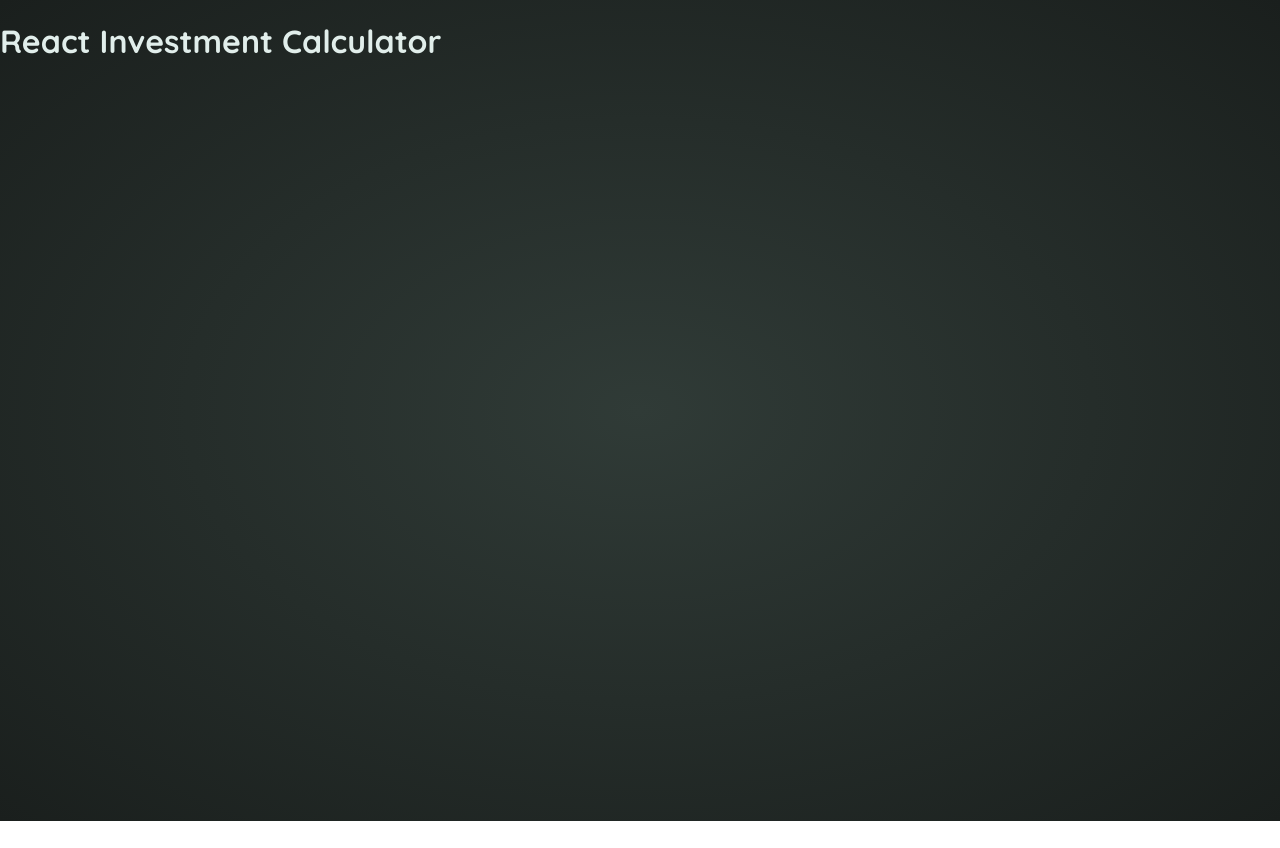
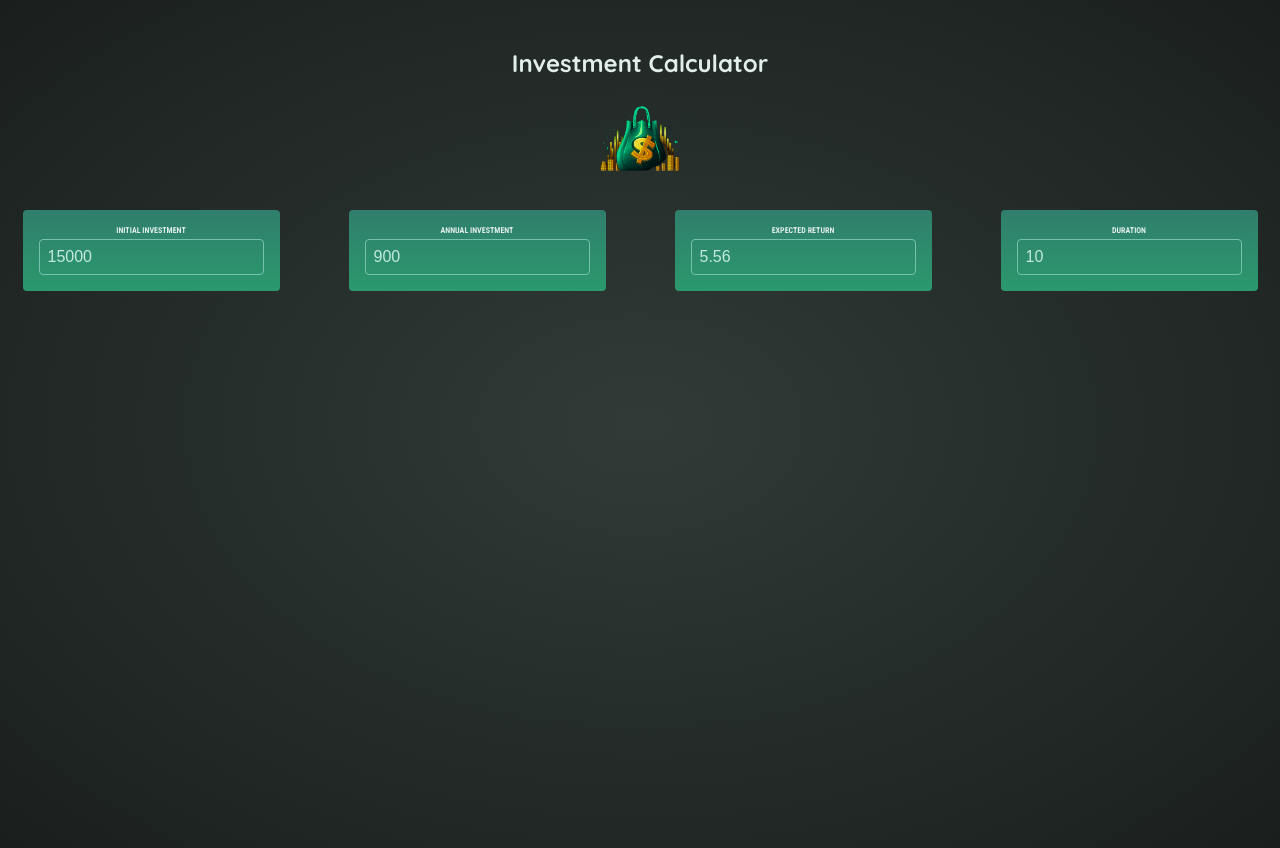
Before and after one commit to venkatajagadish/Reactapp, a React (Vite) app: page / in a window 1280 px wide. Before the commit the page ends 821 px from the top, so only its background shows below. Built offline with nearby package versions, Linux system fonts and the light colour scheme.

Commit message:
Added the Input header components

```diff
--- a/src/App.jsx
+++ b/src/App.jsx
@@ -1,7 +1,7 @@
+import InputGroup from "./components/InputGroup";
+
 function App() {
-  return (
-    <h1>React Investment Calculator</h1>
-  )
+  return <InputGroup />;
 }
 
-export default App
+export default App;
--- /dev/null
+++ b/src/components/Input.jsx
@@ -0,0 +1,8 @@
+export default function Input({ children, inputValue }) {
+  return (
+    <span id="user-input">
+      <label htmlFor="investment-input">{children}</label>
+      <input id="investment-input" type="number" value={inputValue} />
+    </span>
+  );
+}
--- /dev/null
+++ b/src/components/InputGroup.jsx
@@ -0,0 +1,17 @@
+import appImg from "./../assets/investment-calculator-logo.png";
+import Input from "./Input.jsx";
+
+export default function InputGroup() {
+  return (
+    <div id="header">
+      <h1>Investment Calculator</h1>
+      <img src={appImg} alt="moneyLogo" />
+      <div className="input-group">
+        <Input inputValue={15000}>Initial Investment</Input>
+        <Input inputValue={900}>Annual Investment</Input>
+        <Input inputValue={5.56}>Expected Return</Input>
+        <Input inputValue={10}>Duration</Input>
+      </div>
+    </div>
+  );
+}
```
Also changed, not shown: 1 other file (tests, documents, lock files or other folders).
